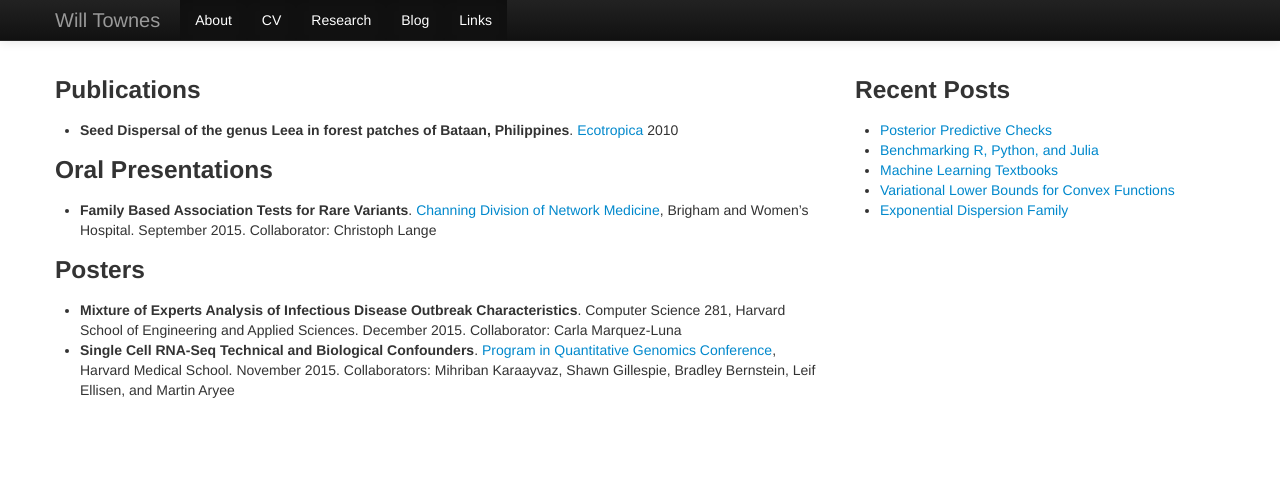
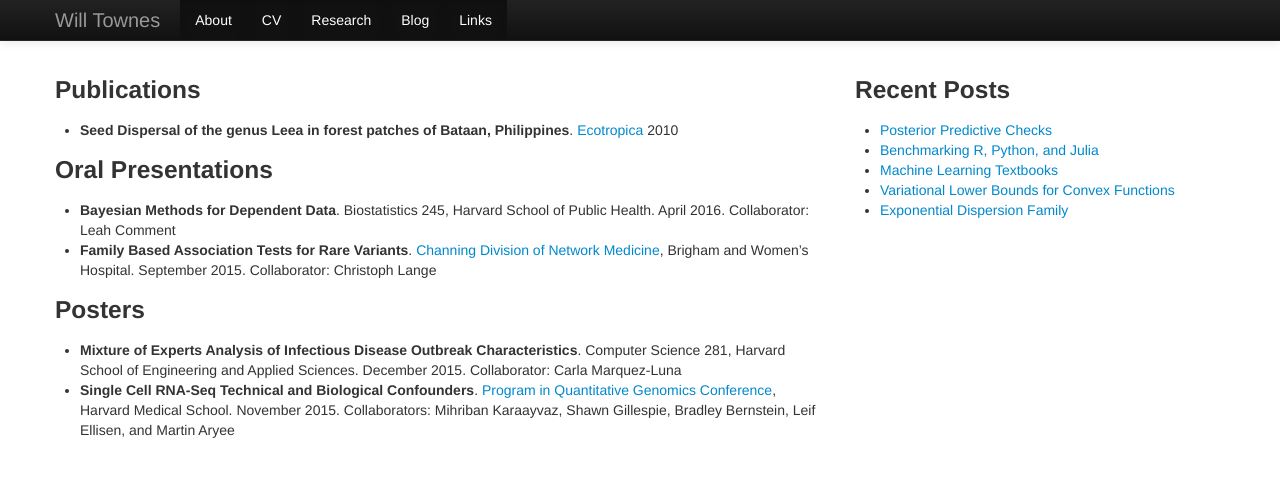
Before and after one commit to willtownes/willtownes.github.io, a Jekyll site: the page built from CV/index.md, in a window 1280 px wide. Shown: the top 477 px of the page. Built offline with Jekyll 4.4.1, drawn with Linux system fonts in a browser that asks for light colours; nearby versions of some CDN libraries.

Commit message:
update CV for recent talk

```diff
--- a/CV/index.md
+++ b/CV/index.md
@@ -9,6 +9,7 @@ layout: default
 
 ### Oral Presentations
 
+* **Bayesian Methods for Dependent Data**. Biostatistics 245, Harvard School of Public Health. April 2016. Collaborator: Leah Comment
 * **Family Based Association Tests for Rare Variants**. [Channing Division of Network Medicine](http://brighamandwomens.org/research/depts/medicine/channing/default.aspx), Brigham and Women's Hospital. September 2015. Collaborator: Christoph Lange
 
 ### Posters
```
